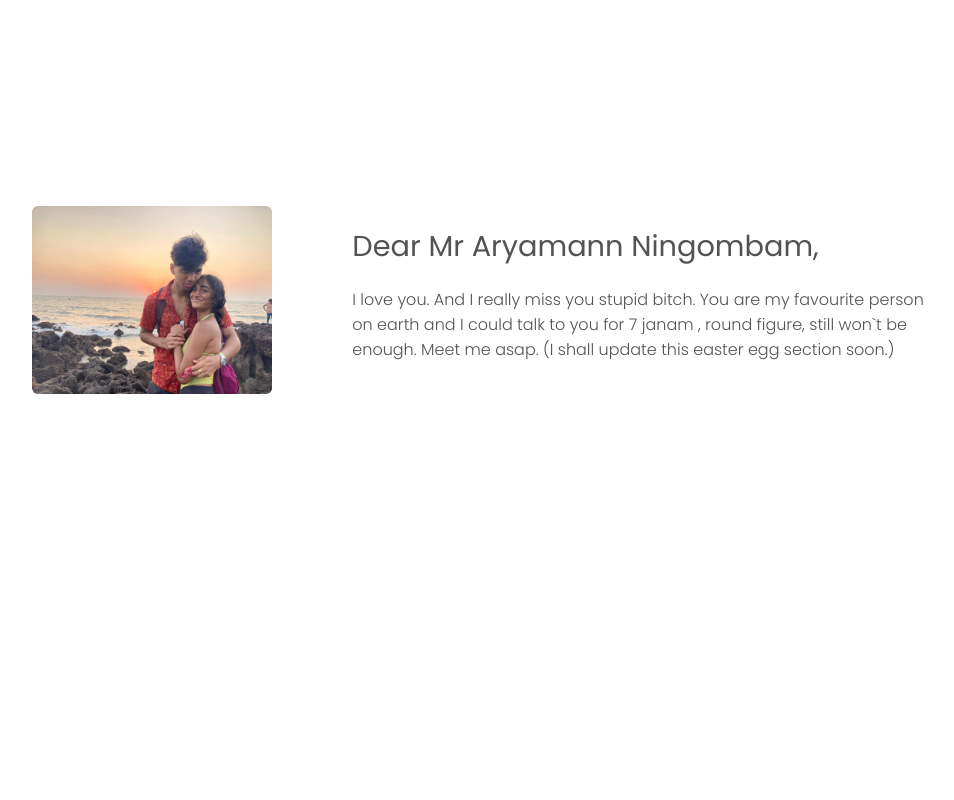
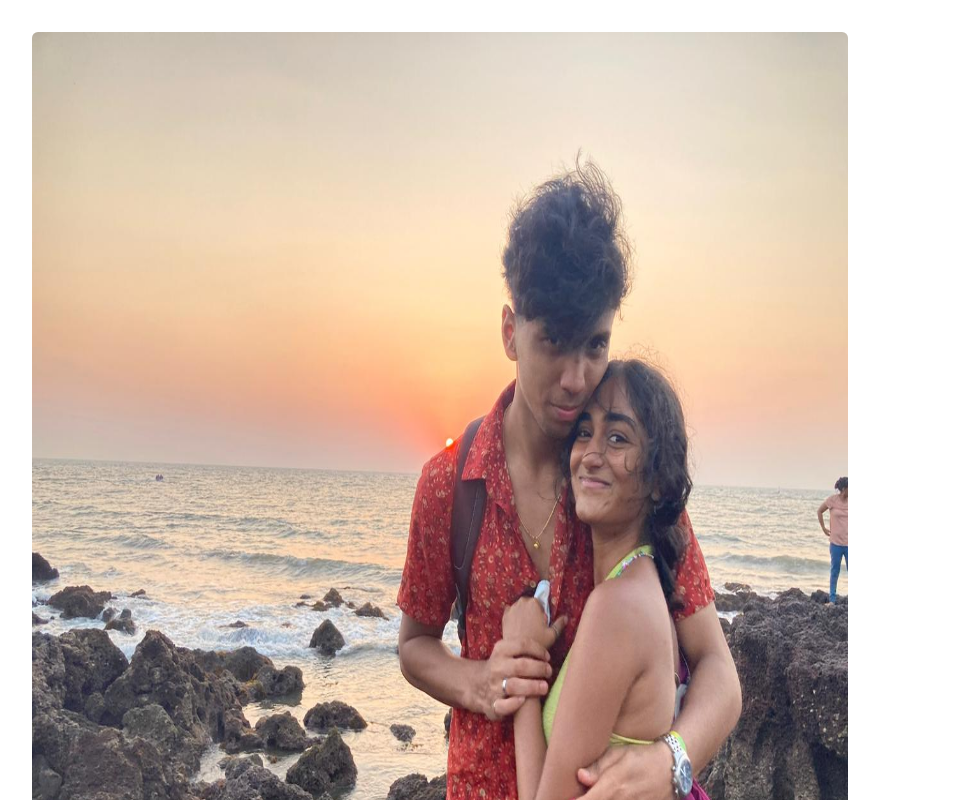
Before and after one commit to Arushigandhi/arushi-portfolio, a Next.js app: page /love in a window 1280 px wide. Shown: the top 800 px of the page, without its empty margins (160-1114 px from the left). Built offline with nearby package versions, Linux system fonts and the light colour scheme.

Commit message:
love text

```diff
--- a/pages/love.js
+++ b/pages/love.js
@@ -1,4 +1,3 @@
-import Image from "next/image";
 import Link from "next/link";
 import React from "react";
 import styles from "../styles/Home.module.scss";
@@ -6,21 +5,80 @@ import one from "./assets/goa.jpeg";
 import two from "./assets/beach.jpeg";
 import three from "./assets/nindhi.jpeg";
 import { Row } from "antd";
+import Image from "next/image";
 
 export default function love() {
   return (
     <>
       <div className={styles.aboutContainer}>
-        <div className={styles.aboutImage}>
-          <Image src={one} alt="arushi" width={700} height={550} />
-        </div>
-        <div className={styles.aboutDescription}>
-          <h1>Dear Mr Aryamann Ningombam,</h1>
+        <div className={styles.aboutDescription} style={{ margin: "2rem 0" }}>
+          <div className={styles.aboutImage}>
+            <Image src={one} width={550} height={900} alt="nindhi" />
+          </div>
+          <h1>Hello meri jaan,</h1>
           <h2>
-            I love you. And I really miss you stupid bitch. You are my favourite
-            person on earth and I could talk to you for 7 janam , round figure,
-            still won`t be enough. Meet me asap. (I shall update this easter egg
-            section soon.)
+            There's not much that I haven't told you about. When it comes to
+            expressing all my love to Aryamann Ningombam, I'd like to believe I
+            have a PhD. in that. I love you. Sooo much. And, I miss you even
+            more. I miss our days together, horsing around campus, sitting in
+            secluded spots and chatting. Me coming to you every hour in IC just
+            to see you, give you a hug, give you a kiss, make obscene jokes,
+            annoy you, flirt with you, sleep on your godi (the fact that i
+            literally slept in your lap while you coded is sooo funny now that I
+            think about it. Peak moments man I miss that) How is it that I could
+            spend the entire day with you and still have gazillion things to say
+            and never get enough of you. I miss us eating food together and
+            planning dates and booking hotels. I sooo miss holding your arm
+            while we just walked to class or some shit, or how I waited for
+            breaks between classes to see you for 15 mins. I was thinking about
+            how you used to ekdam se kiss me outside coworking door in the dark
+            and pick me up and shit. So hot. Goals bro we are. I miss you
+            scolding me for not fixing Spotify and making me fix it in the
+            middle of Apoorva. You probably don't even know why I was so mad at
+            you for doing that. It's because I wanted to sit with you in some
+            shed and make out and cuddle but noooo you want to fix my Spotify
+            instead of fix each other's orgasms. I miss me bringing my entire
+            laptop and mouse and shit to you everytime there was a tech error
+            outside my brain's bandwidth and I love how patiently you helped me.
+            <br /> <br />I think the thing I probably find the funniest is that
+            I ever though we'd get bored of each other. I can't get enough of
+            spending time with you and discusing and planning our future
+            together. The fact that I have to wait sooo long to finally see you
+            is tooooooo fucking annoying to deal with. Honestly dekha jaye toh
+            teri hi galti hai ki bola expectations mat rakh, bitch don't you
+            know meee cause no matter how much I try, I'll always want to see
+            you and see your dick, more importantly. Honestly, you know what you
+            need to stop going to the gym and getting so hot. My answer is two
+            fold: 1) Other bitches get to see you and I don't and that is a
+            crime. 2) It makes me horny, esp in the gym thinking about gymming
+            with you in that white tank top and grey shorts and damn.... why
+            can't you make that happen huh itna bolta hai im aryamann im
+            aryamann, yeh karke dikha fir karna
+            <br /> <br />
+            You're my greatest inspiration Aryamann. Everything you do, say,
+            feel, buy, sell, have an opinion on, matters to me. It matters too
+            much. And I take it personally bro ahahahah. Today, you were like
+            I'm going to buy a watch and I took that personally lmao. I was like
+            kyun yeh humara paise kharch raha hai bc. Everything you do matters
+            to me my love. I love how we are right now and I can't wait for our
+            life together to get started someday. If you think about it, it's
+            good only we have to do LDR, karma will make it such that because we
+            had to spend time apart rn so we'll be together for the rest of our
+            7 janam hihihahah. I'm going to 10-12 hours in a day all up in your
+            face in one tiny 1-bhk for several years, I'm going to be there when
+            you poop, when you brush, when you make eggs, when you pack your
+            bag, when we have sex, when we cuddle, when we watch a movie in bed,
+            when we order takeout, when we plan our Maldives trip, when we plan
+            our financials, when we get hottest entrepreneur jodi of the year
+            award, everything basically whore. You should be very scared, I'm
+            not going to give you any personal space, lauda mera "me time", only
+            arushi time, I'll buy a 2xl tshirt and sleep in it with you bro
+            watch, full invasion of you and your dick.
+            <br /> <br />I think that is enough love for now. Otherwise, I'll
+            start crying again. Just know my love for you is more than
+            Kilimanjaro.
+            <br /> <br />
+            Missing you always, The hottest bitch you'll ever fuck 😘
           </h2>
         </div>
       </div>
--- a/styles/Home.module.scss
+++ b/styles/Home.module.scss
@@ -5,7 +5,7 @@
   margin: auto;
   display: flex;
   flex-direction: row;
-  height: 75vh;
+  // height: 75vh;
   @include responsive(tablet4) {
     flex-direction: column;
     align-items: center;
@@ -27,6 +27,17 @@
   }
 
   .aboutDescription {
+    .aboutImage {
+      img {
+        border-radius: 6px;
+      }
+      @include responsive(tablet4) {
+        margin-right: 0;
+        margin: 2.5rem;
+        width: 15rem;
+        height: 15rem;
+      }
+    }
     display: flex;
     flex-direction: column;
     justify-content: center;
```
